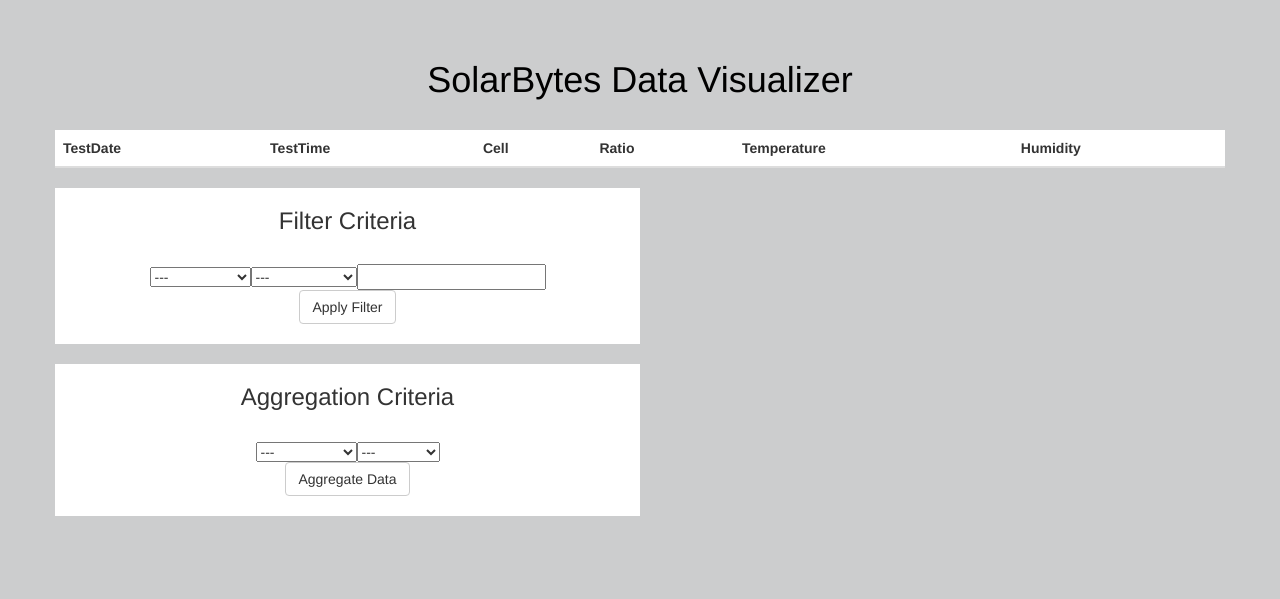
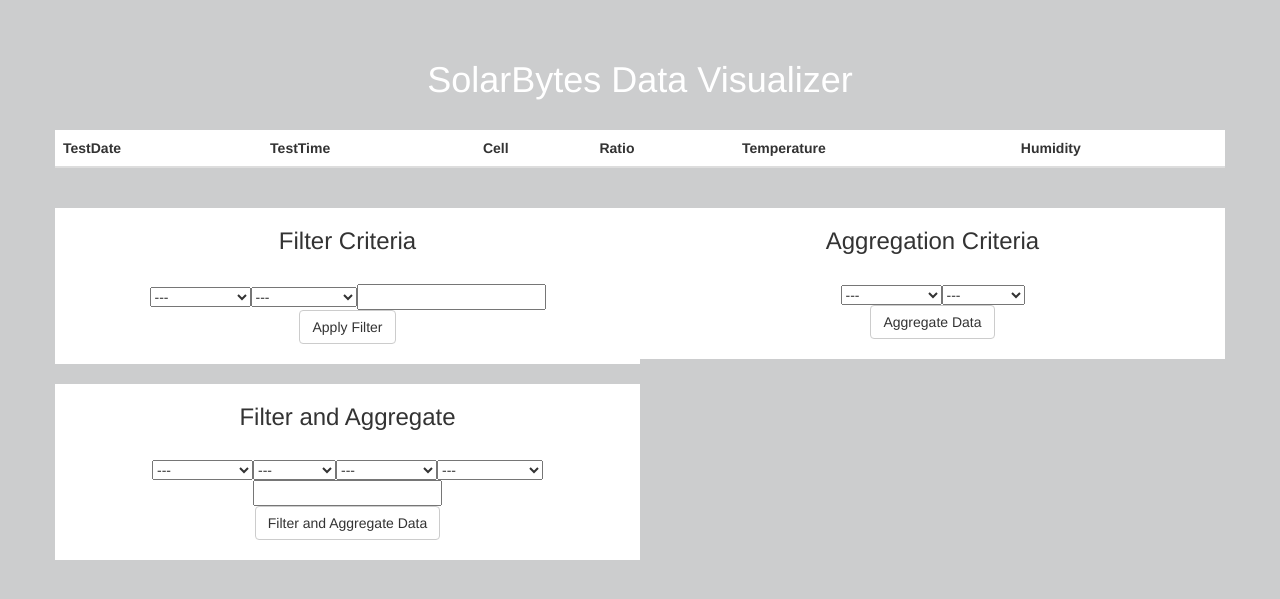
Before and after one commit to jrs33/SolarCellAutotest, a Flask app: template templates/data.html in a window 1280 px wide. Shown: the part 52-651 px from the top of the page. Run offline with Flask 2, Linux system fonts and the light colour scheme; the template is opened without the code that fills it, so the values that code supplies are empty; some libraries are stand-ins or nearby versions.

Commit message:
adding in front end for filter aggregate hybrid

```diff
--- a/app.py
+++ b/app.py
@@ -68,7 +68,7 @@ def filterAndAggregateQuery():
     filtOp = request.form.get('filt_operation')
     filtVal = request.form.get('filt_val')
 
-    result = dataTrans.transportFromDBFilterThenAggregate(self,filtCol,filtOp,filtVal,10,aggCol,opCol)
+    result = dataTrans.transportFromDBFilterThenAggregate(filtCol,filtOp,filtVal,10,aggCol,opCol)
     return result
 
 app.run(debug=True, host='0.0.0.0')
--- a/templates/data.html
+++ b/templates/data.html
@@ -23,7 +23,7 @@
                 </nav>
 		<div class="container">
 			<div class="row" align="center" style="margin-top:20px">
-				<h1 style="color: #000000">SolarBytes Data Visualizer</h1>
+				<h1 style="color: #ffffff">SolarBytes Data Visualizer</h1>
 			</div>
 			<div class="row" align="center" style="margin-top:20px">
 				<div class="col">
@@ -52,6 +52,8 @@
 						</tbody>
 					</table>
 				</div>
+			</div>
+			<div class="row" align="center" style="margin-top:20px">
 				<div class="col-sm-6" style="background-color:#ffffff">
 					<h3>Filter Criteria</h3>
 					<br>
@@ -82,9 +84,6 @@
 					</form>
 					<br>
 				</div>
-				</div>
-				<br>
-				<div class="row" align="center">
 				<div class="col-sm-6" style="background-color:#ffffff">
 					<h3>Aggregation Criteria</h3>
 					<br>
@@ -114,6 +113,53 @@
 					</form>
 					<br>
 				</div>
+			</div>
+			<div class="row" align="center" style="margin-top:20px">
+				<div class="col-sm-6" style="background-color:#ffffff">
+					<h3>Filter and Aggregate</h3>
+					<br>
+					<form class="form-inline" method="POST" action="{{ url_for('filterAndAggregateQuery') }}">
+						<div class="form-group">
+							<div class="input-group">
+								<select name="agg_column">
+									<option value="">---</option>
+									<option value="TestDate">TestDate</option>
+									<option value="TestTime">TestTime</option>
+									<option value="Cell">Cell</option>
+									<option value="Ratio">Ratio</option>
+									<option value="Temperature">Temperature</option>
+									<option value="Humidity">Humidity</option>
+								</select>
+								<select name="agg_operation">
+									<option value="">---</option>
+									<option value="AVG">Average</option>
+									<option value="MIN">Minimum</option>
+									<option value="MAX">Maximum</option>
+									<option value="SUM">Sum</option>
+								</select>
+								<select name="filt_column">
+									<option value="">---</option>
+									<option value="TestDate">TestDate</option>
+									<option value="TestTime">TestTime</option>
+									<option value="Cell">Cell</option>
+									<option value="Ratio">Ratio</option>
+									<option value="Temperature">Temperature</option>
+									<option value="Humidity">Humidity</option>
+								</select>
+								<select name="filt_operation">
+									<option value="">---</option>
+									<option value="IS">Equals</option>
+									<option value="IS NOT">Not Equal</option>
+									<option value=">">Greater Than</option>
+									<option value="<">Less Than</option>
+								</select>
+								<input name="filt_val" type="text" value="">
+							</div>
+							<br>
+							<button type="submit" class="btn btn-default">Filter and Aggregate Data</button>
+						</div>
+					</form>
+					<br>
 				</div>
 			</div>
 		</div>
```
Also changed, not shown: DataTransportFactory.py (+7 -4 lines).
